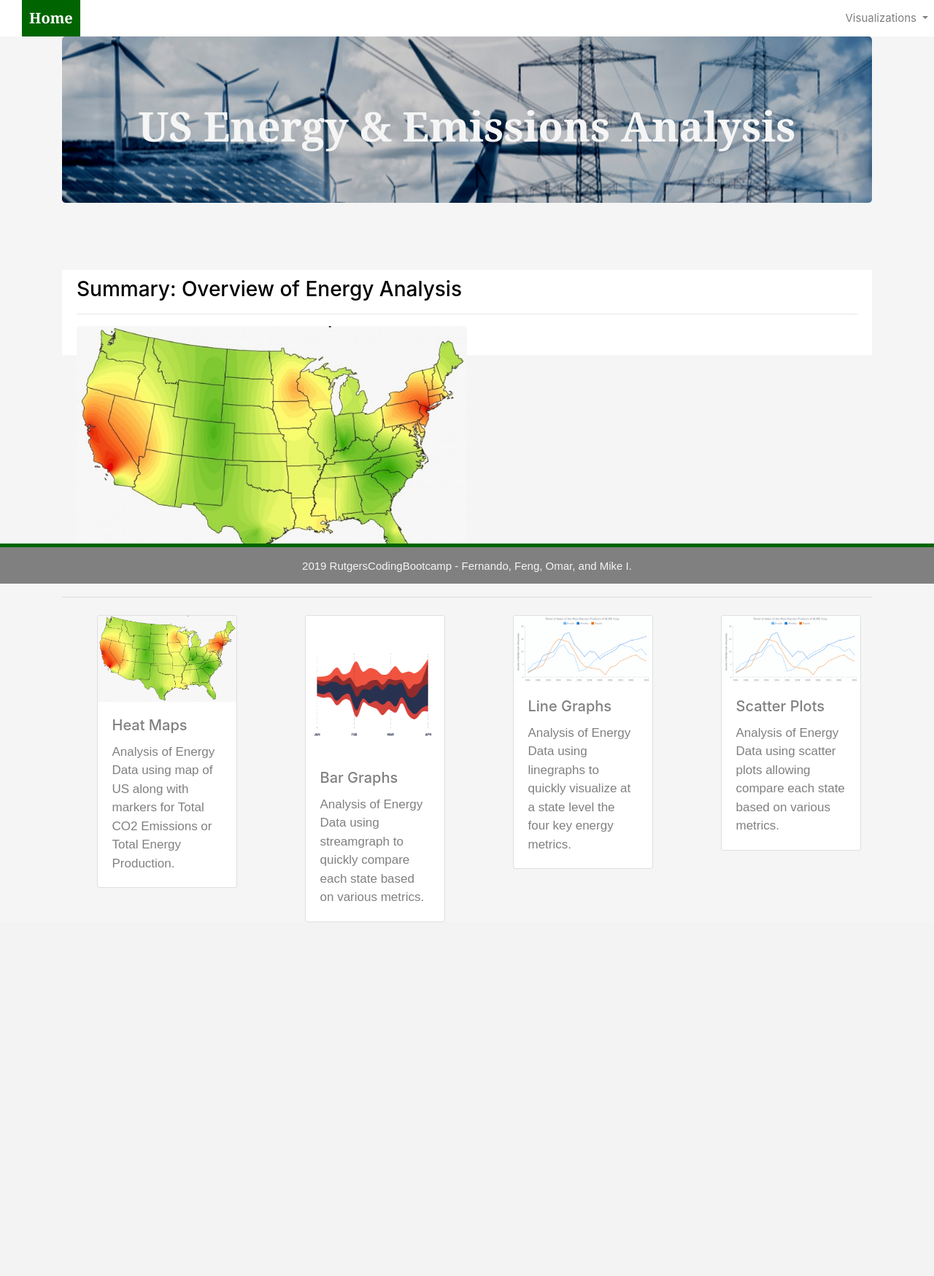
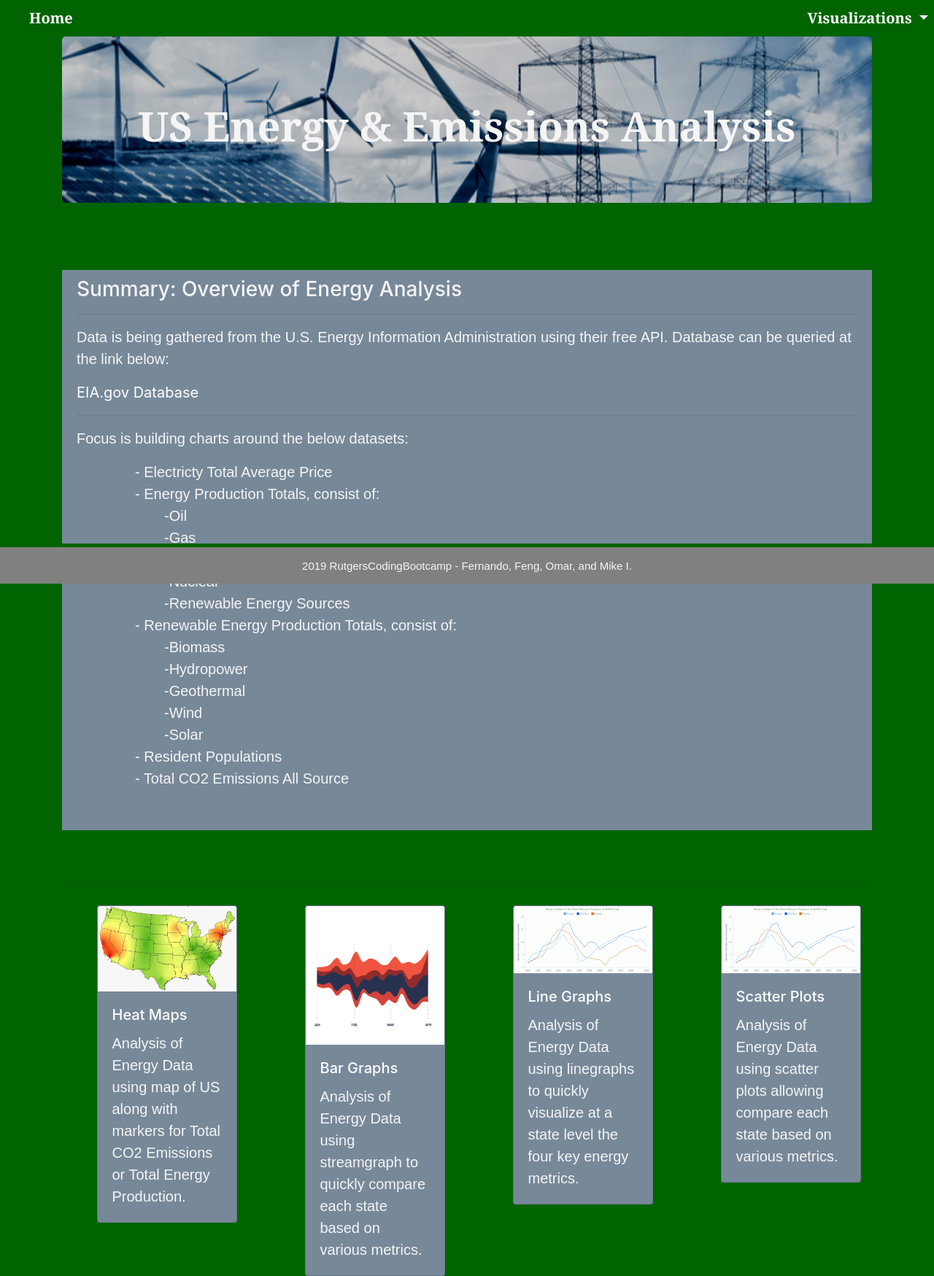
Before and after one commit to monteirof4/us-energy-analysis, a Flask app: page / in a window 1280 px wide. Shown: the whole page at 73% size. Before the commit the page ends 1264 px from the top, so only its background shows below. Run offline with Flask 2, Linux system fonts and the light colour scheme; some libraries are stand-ins or nearby versions.

Commit message:
HTML and CSS updated.

```diff
--- a/static/css/style.css
+++ b/static/css/style.css
@@ -1,6 +1,6 @@
 /* Body */
 body{
-    background-color: whitesmoke;
+    background-color: darkgreen;
 }
 /* Navbar */
 .navbar{
@@ -15,24 +15,26 @@ body{
     font-family: Georgia, 'Times New Roman', Times, serif;
 }
 .navbar{
-    background-color: white;
-    font-size: 15px;
+    background-color: darkgreen;
+    font-size: 20px;
 }
+
 .active, .dropdown-menu .dropdown-item:active a:hover{
     background-color:white!important;
 }
 .dropdown-item{
-    color: grey !important;
+    color: white !important;
+    font-family: Georgia, 'Times New Roman', Times, serif;
 }
 .dropdown .dropdown-menu .dropdown-item:active, .dropdown .dropdown-menu .dropdown-item:hover{
     background-color:white !important;
 }
 a{
-    color: grey;
-    font-size: 15px;
+    color: white;
+    font-size: 20px;
 }
 .nav-link:hover{
-    background-color:white !important;
+    background-color:darkgreen !important;
 }
 .navbar-brand:hover{
 color: rgb(175, 175, 175) !important;
@@ -66,19 +68,29 @@ img{
 }
 /* Paragraph Element */
 p{
- color: gray;
+ color: whitesmoke;
  font-family: Arial, Helvetica, sans-serif;
- font-size: 17px;
+ font-size: 20px;
 }
+
+/* Unordered List Elements */
+ul{
+    color: whitesmoke;
+    font-family: Arial, Helvetica, sans-serif;
+    font-size: 20px;
+   }
 /* Box Class */
 .box {
     margin-top: 60px;
     margin-bottom: 62px;
     padding: 10px 20px 15px;
-    color:black;
-    background-color: white;
+    color:whitesmoke;
+    background-color: lightslategray;
 
   }
+.card{
+    background-color: lightslategray;
+}
 /* Table */
 .table{
     font-size: 15px;
@@ -107,7 +119,7 @@ padding-top: 15px;
 }
 .navbar div{
     margin: inherit;
-    background-color: white;
+    background-color: darkgreen;
 }
 .navbar-brand{
     padding: 10px !important;
--- a/templates/index.html
+++ b/templates/index.html
@@ -29,7 +29,7 @@
             <ul class="navbar-nav ml-auto">
                 <li class="nav-item dropdown">
                     <a class="nav-link dropdown-toggle" href="#" id="navbarDropdownMenuLink" data-toggle="dropdown"
-                        aria-haspopup="true" aria-expanded="false">Visualizations
+                        aria-haspopup="true" aria-expanded="false" style="color: white; font-weight: bold; font-family: Georgia, 'Times New Roman', Times, serif;" >Visualizations
                     </a>
                     <div class="dropdown-menu" aria-labelledby="navbarDropdownMenuLink">
                         <a class="dropdown-item" href="bargraph">Bar Graphs</a>
@@ -54,13 +54,33 @@
             <div class="box" style="padding-bottom: 40px;">
                 <h3 class="h3">Summary: Overview of Energy Analysis</h3>
                 <hr>
-                <img src="static/img/Heatmap.jpeg" class="vizualization rounded float-left" alt="Heatmap">
-                <p></p>
-                <p></p>
+                <p>Data is being gathered from the U.S. Energy Information Administration using their free API.  Database can be queried at the link below:</p>
+                <a href = https://www.eia.gov/opendata/qb.php>EIA.gov Database</a>
+                <br>
+                <hr>
+                <p>Focus is building charts around the below datasets:</p>
+                    <ol>
+                        <ul>- Electricty Total Average Price</ul>
+                        <ul>- Energy Production Totals, consist of:
+                            <ul>-Oil</ul>
+                            <ul>-Gas</ul>
+                            <ul>-Coal</ul>
+                            <ul>-Nuclear</ul>
+                            <ul>-Renewable Energy Sources</ul>
+                        </ul>
+                        <ul>- Renewable Energy Production Totals, consist of:
+                            <ul>-Biomass</ul>
+                            <ul>-Hydropower</ul>
+                            <ul>-Geothermal</ul>
+                            <ul>-Wind</ul>
+                            <ul>-Solar</ul>
+                        </ul>
+                        <ul>- Resident Populations</ul>
+                        <ul>- Total CO2 Emissions All Source</ul>
+                    </ol>
             </div>
         </div>
     </div>
-    <br>
     <hr>
 <!-- Section: Card Links to all Other Pages -->
 <div class="row justify-content-around mt-4">
--- a/templates/scatterPlot.html
+++ b/templates/scatterPlot.html
@@ -14,7 +14,7 @@
     <script src="https://stackpath.bootstrapcdn.com/bootstrap/4.3.1/js/bootstrap.min.js" integrity="sha384-JjSmVgyd0p3pXB1rRibZUAYoIIy6OrQ6VrjIEaFf/nJGzIxFDsf4x0xIM+B07jRM" crossorigin="anonymous"></script>
 
 
-    <script src="http://d3js.org/d3.v3.min.js" charset="utf-8"></script>
+    <script src="https://d3js.org/d3.v3.min.js" charset="utf-8"></script>
     <script src="https://cdnjs.cloudflare.com/ajax/libs/d3-tip/0.7.1/d3-tip.min.js"></script>
 
     <!-- CSS styleSheet link -->
@@ -57,7 +57,7 @@
 
     <div class="row">
         <div class="col-lg-7 cold-md-12">
-            <div class="scatterMap"></div>
+            <div class="scatterMap" ></div>
         </div>
     </div>
     <br>
```
Also changed, not shown: templates/barGraph.html (+32 -8 lines).
